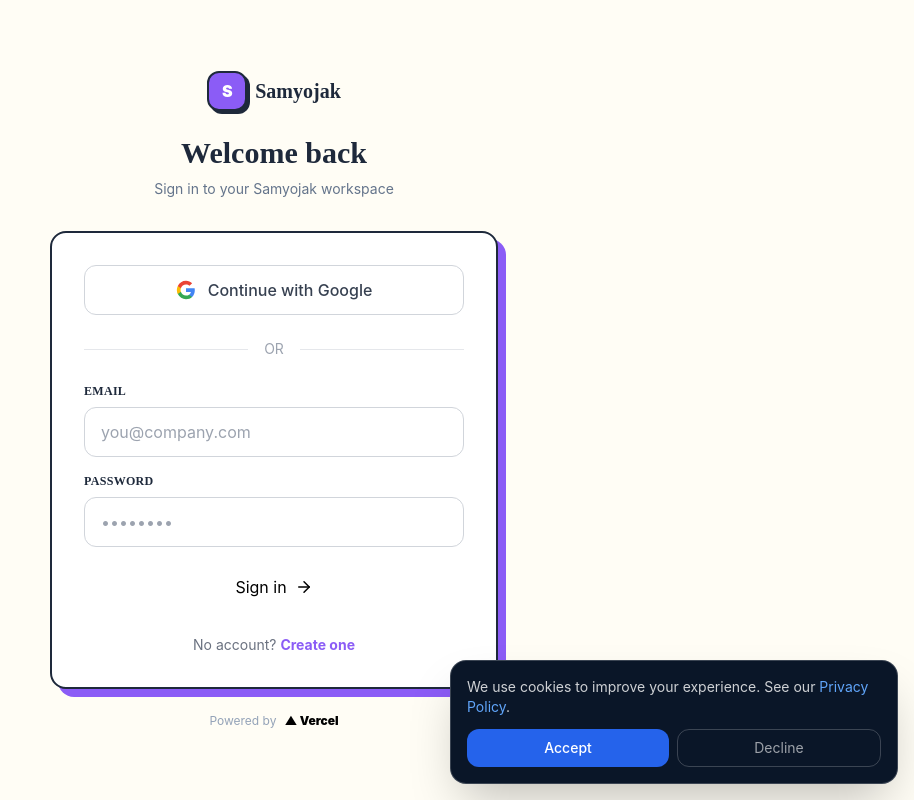
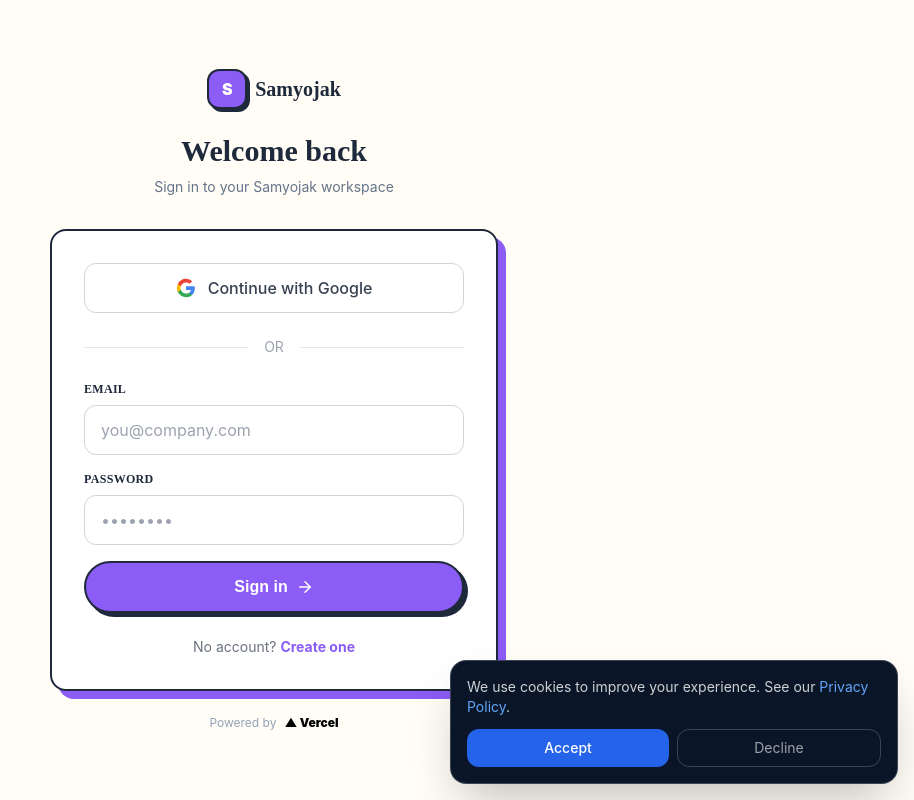
Before and after one commit to omkarakhade/Samyojak-, a Next.js app: page /login in a window 1280 px wide. Shown: the whole page, without its empty margins (366-1280 px from the left). Built offline with nearby package versions, Linux system fonts and the light colour scheme; no server answers.

Commit message:
Update globals.css

```diff
--- a/app/globals.css
+++ b/app/globals.css
@@ -11,10 +11,70 @@
   scroll-behavior: smooth;
 }
 
+.candy-btn {
+  background: #8B5CF6;
+  color: white;
+  border: 2px solid #1E293B;
+  box-shadow: 4px 4px 0px #1E293B;
+  border-radius: 9999px;
+  font-weight: 800;
+  font-family: 'Outfit', sans-serif;
+  display: inline-flex;
+  align-items: center;
+  gap: 8px;
+  transition: transform 0.3s cubic-bezier(0.34, 1.56, 0.64, 1), box-shadow 0.3s cubic-bezier(0.34, 1.56, 0.64, 1);
+  text-decoration: none;
+}
+.candy-btn:hover {
+  transform: translate(-2px, -2px);
+  box-shadow: 6px 6px 0px #1E293B;
+}
+.candy-btn:active {
+  transform: translate(2px, 2px);
+  box-shadow: 2px 2px 0px #1E293B;
+}
+
+.secondary-btn {
+  background: transparent;
+  color: #1E293B;
+  border: 2px solid #1E293B;
+  border-radius: 9999px;
+  font-weight: 800;
+  font-family: 'Outfit', sans-serif;
+  display: inline-flex;
+  align-items: center;
+  transition: background 0.2s ease;
+  text-decoration: none;
+}
+.secondary-btn:hover {
+  background: #FBBF24;
+}
+
+/* "Sticker" card wiggle — bouncy tilt + lift on hover, per design system */
+.card-wiggle {
+  transition: transform 0.3s cubic-bezier(0.34, 1.56, 0.64, 1), box-shadow 0.3s cubic-bezier(0.34, 1.56, 0.64, 1);
+}
+.card-wiggle:hover {
+  transform: rotate(-1deg) scale(1.02);
+  box-shadow: 8px 8px 0px #1E293B !important;
+}
+
+/* Backwards-compatible alias in case any other page still references card-hover */
+.card-hover {
+  transition: transform 0.2s ease, box-shadow 0.2s ease;
+}
+.card-hover:hover {
+  transform: translate(-2px, -2px);
+  box-shadow: 8px 8px 0px #1E293B !important;
+}
+
 @media (prefers-reduced-motion: reduce) {
   * {
     animation-duration: 0.01ms !important;
     animation-iteration-count: 1 !important;
     transition-duration: 0.01ms !important;
   }
+  .card-wiggle:hover {
+    transform: none;
+  }
 }
```
